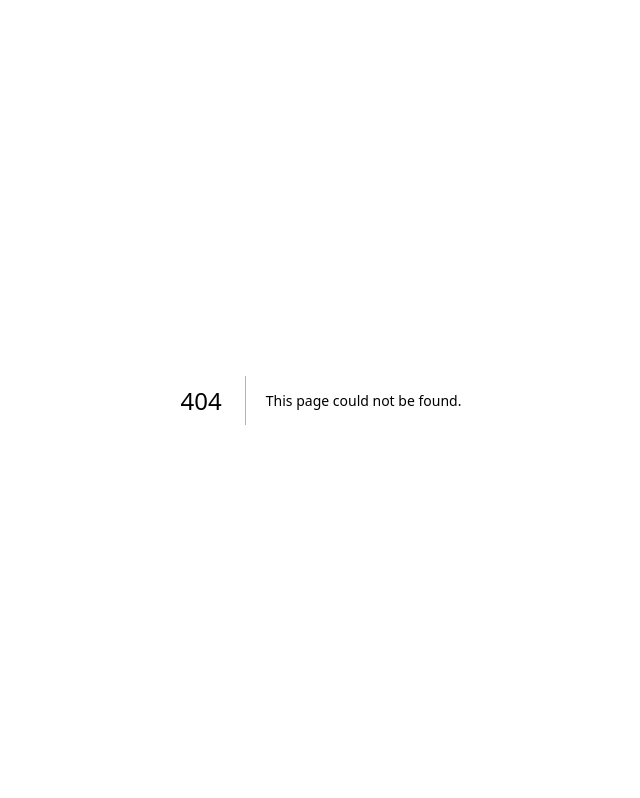
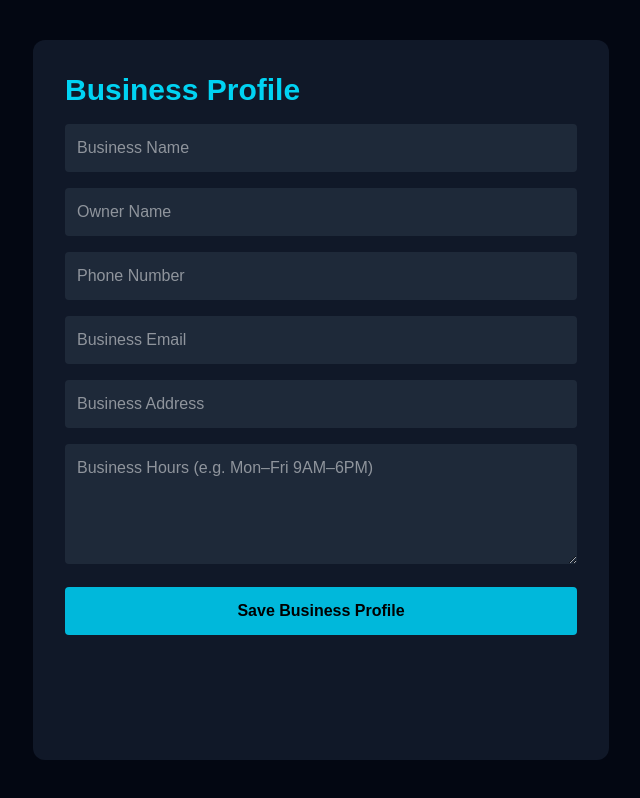
Before and after one commit to ProjectAnaAI/anaai, a Next.js app: page /business in a window 1280 px wide. Before the commit this address had no page. Shown: the whole page, without its empty margins (319-959 px from the left). Built offline with nearby package versions, Linux system fonts and the light colour scheme; no server answers.

Commit message:
Add business profile page and Supabase integration

```diff
--- /dev/null
+++ b/app/business/page.tsx
@@ -0,0 +1,115 @@
+"use client";
+
+import { useState } from "react";
+import { supabase } from "@/lib/supabase";
+
+export default function BusinessPage() {
+  const [businessName, setBusinessName] = useState("");
+  const [ownerName, setOwnerName] = useState("");
+  const [phone, setPhone] = useState("");
+  const [email, setEmail] = useState("");
+  const [address, setAddress] = useState("");
+  const [businessHours, setBusinessHours] = useState("");
+  const [loading, setLoading] = useState(false);
+
+  async function handleSave(e: React.FormEvent) {
+    e.preventDefault();
+
+    setLoading(true);
+
+    const {
+      data: { user },
+    } = await supabase.auth.getUser();
+
+    if (!user) {
+      alert("Please login first.");
+      setLoading(false);
+      return;
+    }
+
+    const { error } = await supabase.from("business_profiles").insert({
+      user_id: user.id,
+      business_name: businessName,
+      owner_name: ownerName,
+      phone,
+      email,
+      address,
+      business_hours: businessHours,
+    });
+
+    setLoading(false);
+
+    if (error) {
+      alert(error.message);
+    } else {
+      alert("Business profile saved successfully!");
+    }
+  }
+
+  return (
+    <main className="min-h-screen bg-gray-950 text-white flex justify-center py-10">
+      <form
+        onSubmit={handleSave}
+        className="w-full max-w-xl bg-gray-900 p-8 rounded-xl space-y-4"
+      >
+        <h1 className="text-3xl font-bold text-cyan-400">
+          Business Profile
+        </h1>
+
+        <input
+          className="w-full p-3 rounded bg-gray-800"
+          placeholder="Business Name"
+          value={businessName}
+          onChange={(e) => setBusinessName(e.target.value)}
+          required
+        />
+
+        <input
+          className="w-full p-3 rounded bg-gray-800"
+          placeholder="Owner Name"
+          value={ownerName}
+          onChange={(e) => setOwnerName(e.target.value)}
+          required
+        />
+
+        <input
+          className="w-full p-3 rounded bg-gray-800"
+          placeholder="Phone Number"
+          value={phone}
+          onChange={(e) => setPhone(e.target.value)}
+        />
+
+        <input
+          className="w-full p-3 rounded bg-gray-800"
+          placeholder="Business Email"
+          type="email"
+          value={email}
+          onChange={(e) => setEmail(e.target.value)}
+        />
+
+        <input
+          className="w-full p-3 rounded bg-gray-800"
+          placeholder="Business Address"
+          value={address}
+          onChange={(e) => setAddress(e.target.value)}
+        />
+
+        <textarea
+          className="w-full p-3 rounded bg-gray-800"
+          placeholder="Business Hours (e.g. Mon–Fri 9AM–6PM)"
+          value={businessHours}
+          onChange={(e) => setBusinessHours(e.target.value)}
+          rows={4}
+        />
+
+        <button
+          type="submit"
+          disabled={loading}
+          className="w-full bg-cyan-500 text-black font-bold py-3 rounded hover:bg-cyan-400 disabled:opacity-50"
+        >
+          {loading ? "Saving..." : "Save Business Profile"}
+        </button>
+      </form>
+    </main>
+  );
+}
--- /dev/null
+++ b/app/dashboard/layout.tsx
@@ -0,0 +1,38 @@
+"use client";
+
+import { useEffect, useState } from "react";
+import { useRouter } from "next/navigation";
+import { supabase } from "@/lib/supabase";
+
+export default function DashboardLayout({
+  children,
+}: {
+  children: React.ReactNode;
+}) {
+  const router = useRouter();
+  const [loading, setLoading] = useState(true);
+
+  useEffect(() => {
+    const checkUser = async () => {
+      const { data } = await supabase.auth.getUser();
+
+      if (!data.user) {
+        router.push("/login");
+      }
+
+      setLoading(false);
+    };
+
+    checkUser();
+  }, [router]);
+
+  if (loading) {
+    return (
+      <div className="min-h-screen flex items-center justify-center bg-gray-950 text-white">
+        Checking auth...
+      </div>
+    );
+  }
+
+  return <>{children}</>;
+}
--- /dev/null
+++ b/app/dashboard/page.tsx
@@ -0,0 +1,51 @@
+"use client";
+
+import { useEffect, useState } from "react";
+import { useRouter } from "next/navigation";
+import { supabase } from "@/lib/supabase";
+
+export default function Dashboard() {
+  const router = useRouter();
+  const [email, setEmail] = useState("");
+
+  useEffect(() => {
+    async function loadUser() {
+      const {
+        data: { user },
+      } = await supabase.auth.getUser();
+
+      if (!user) {
+        router.push("/login");
+        return;
+      }
+
+      setEmail(user.email || "");
+    }
+
+    loadUser();
+  }, [router]);
+
+  async function handleLogout() {
+    await supabase.auth.signOut();
+    router.push("/login");
+  }
+
+  return (
+    <main className="min-h-screen bg-gray-950 text-white flex flex-col items-center justify-center gap-6">
+      <h1 className="text-4xl font-bold text-cyan-400">
+        Welcome to AnaAI
+      </h1>
+
+      <p className="text-gray-300">
+        Logged in as: <strong>{email}</strong>
+      </p>
+
+      <button
+        onClick={handleLogout}
+        className="bg-red-500 px-6 py-3 rounded-lg font-bold hover:bg-red-600"
+      >
+        Logout
+      </button>
+    </main>
+  );
+}
--- a/app/login/page.tsx
+++ b/app/login/page.tsx
@@ -1,13 +1,16 @@
 "use client";
 
 import { useState } from "react";
+import { useRouter } from "next/navigation";
 import { supabase } from "@/lib/supabase";
 
 export default function LoginPage() {
+  const router = useRouter();
+
   const [email, setEmail] = useState("");
   const [password, setPassword] = useState("");
 
-  async function handleLogin(e: React.FormEvent) {
+  async function handleLogin(e: React.FormEvent<HTMLFormElement>) {
     e.preventDefault();
 
     const { error } = await supabase.auth.signInWithPassword({
@@ -17,9 +20,10 @@ export default function LoginPage() {
 
     if (error) {
       alert(error.message);
-    } else {
-      alert("Login successful!");
+      return;
     }
+
+    router.push("/dashboard");
   }
 
   return (
@@ -35,8 +39,10 @@ export default function LoginPage() {
         <input
           className="p-3 rounded bg-gray-800"
           placeholder="Email"
+          type="email"
           value={email}
           onChange={(e) => setEmail(e.target.value)}
+          required
         />
 
         <input
@@ -45,9 +51,13 @@ export default function LoginPage() {
           type="password"
           value={password}
           onChange={(e) => setPassword(e.target.value)}
+          required
         />
 
-        <button className="bg-cyan-500 text-black font-bold p-3 rounded">
+        <button
+          type="submit"
+          className="bg-cyan-500 text-black font-bold p-3 rounded hover:bg-cyan-400"
+        >
           Login
         </button>
       </form>
```
